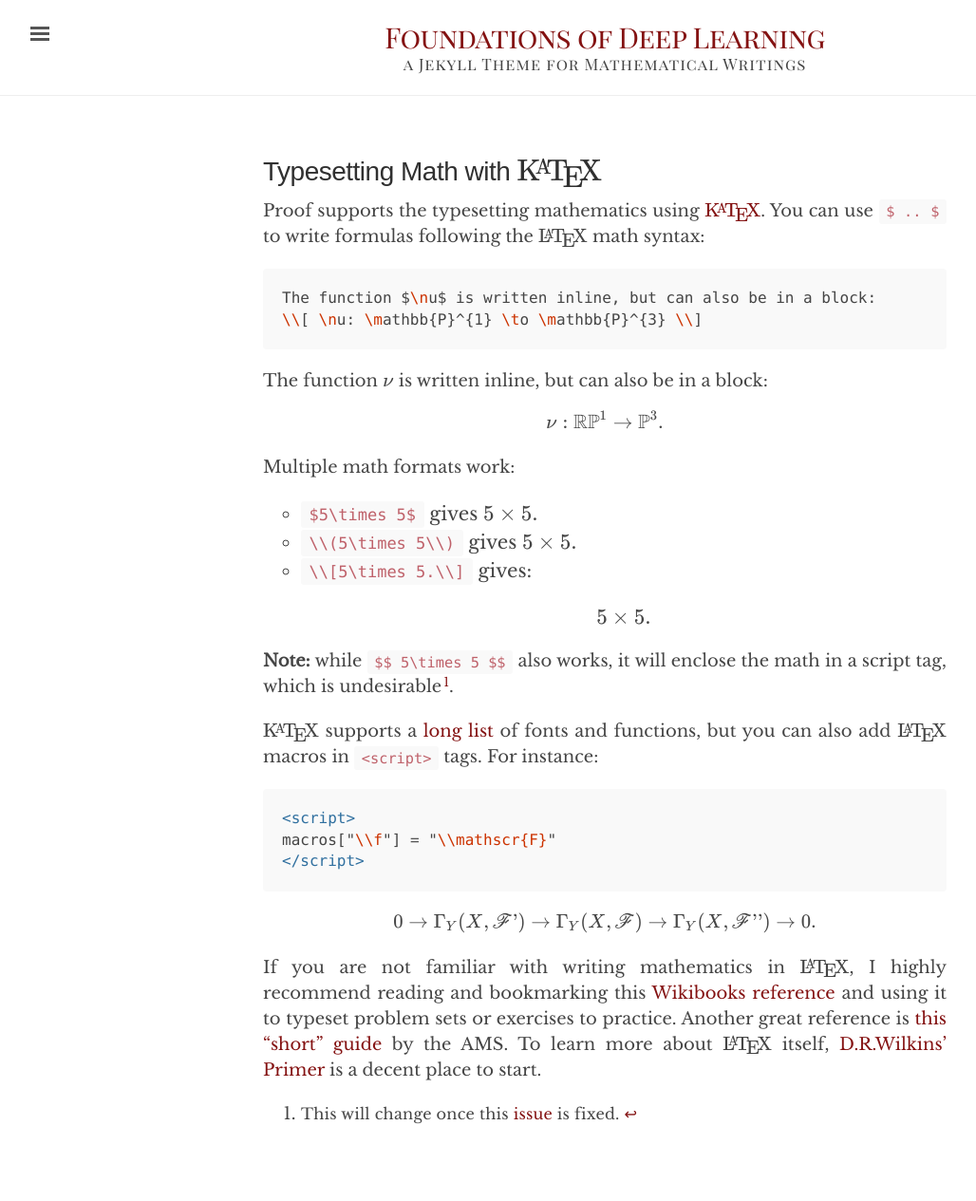
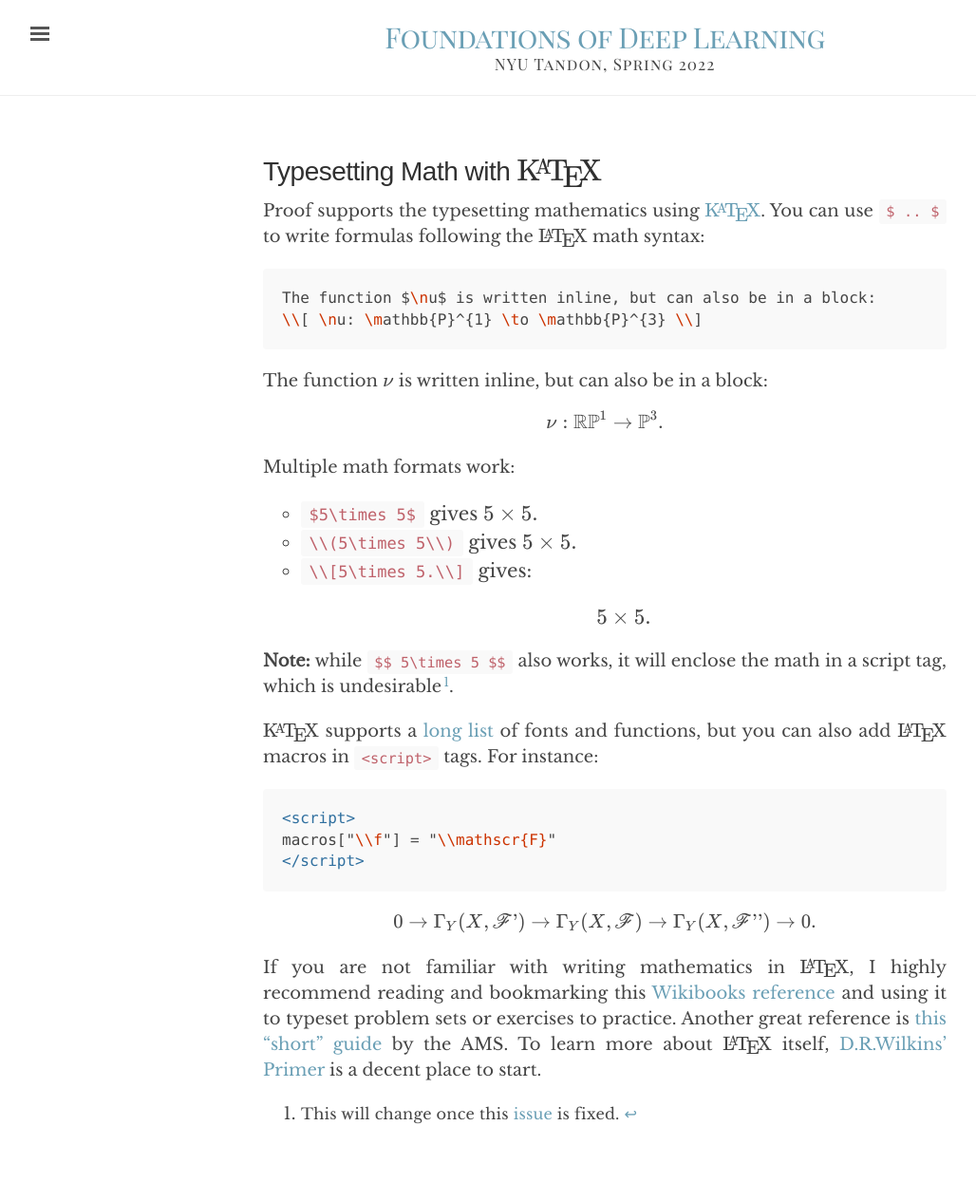
Before and after one commit to chinmayhegde/fodl, a Jekyll site: the page built from _posts/2019-05-27-katex.md, in a window 1280 px wide. Shown: the whole page at 95% size, without its empty margins (3-1031 px from the left). Built offline with Jekyll 4.4.1, drawn with Linux system fonts in a browser that asks for light colours; nearby versions of some CDN libraries.

Commit message:
Update _config.yml

```diff
--- a/_config.yml
+++ b/_config.yml
@@ -1,13 +1,13 @@
 # Setup
 title:               Foundations of Deep Learning
-tagline:             a Jekyll Theme for Mathematical Writings
+tagline:             NYU Tandon, Spring 2022
 description:         >- # this means to ignore newlines until "url:"
   Proof is a minimal Jekyll theme for collaborating and documenting mathematics.
 url:                 https://chinmayhegde.github.io
 baseurl:             '/fodl' # the subpath of your site, e.g. /blog
 
 # Color scheme. Options: red, orange, magenta, cyan, blue, brown
-color-scheme:
+color-scheme: blue
 
 # Permalinks
 permalink: pretty
```
